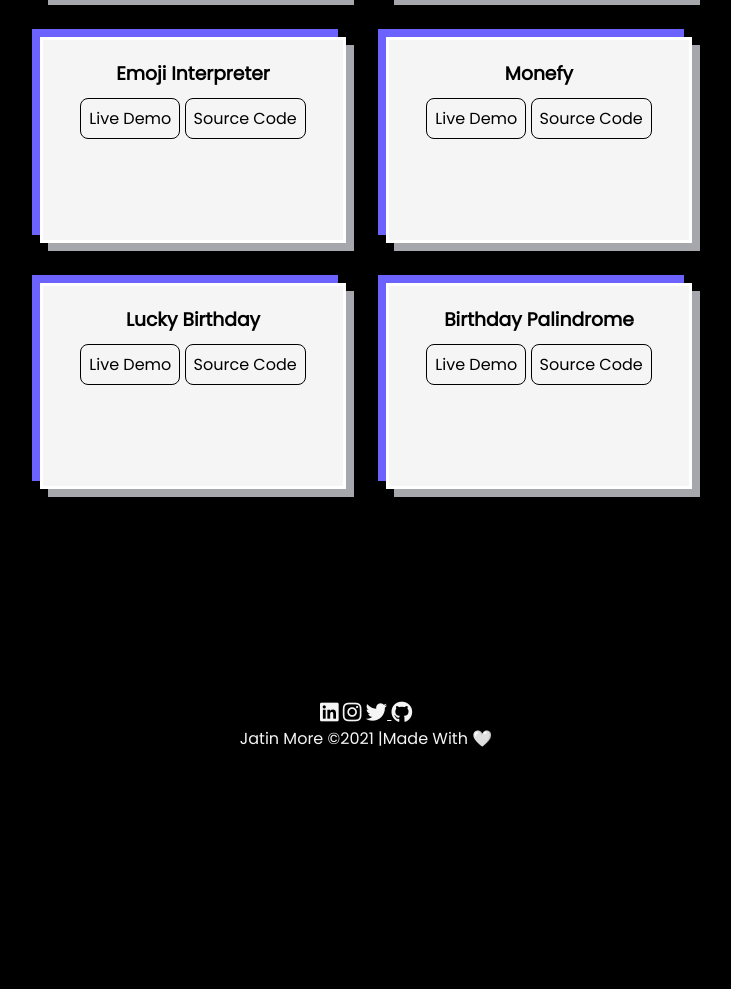
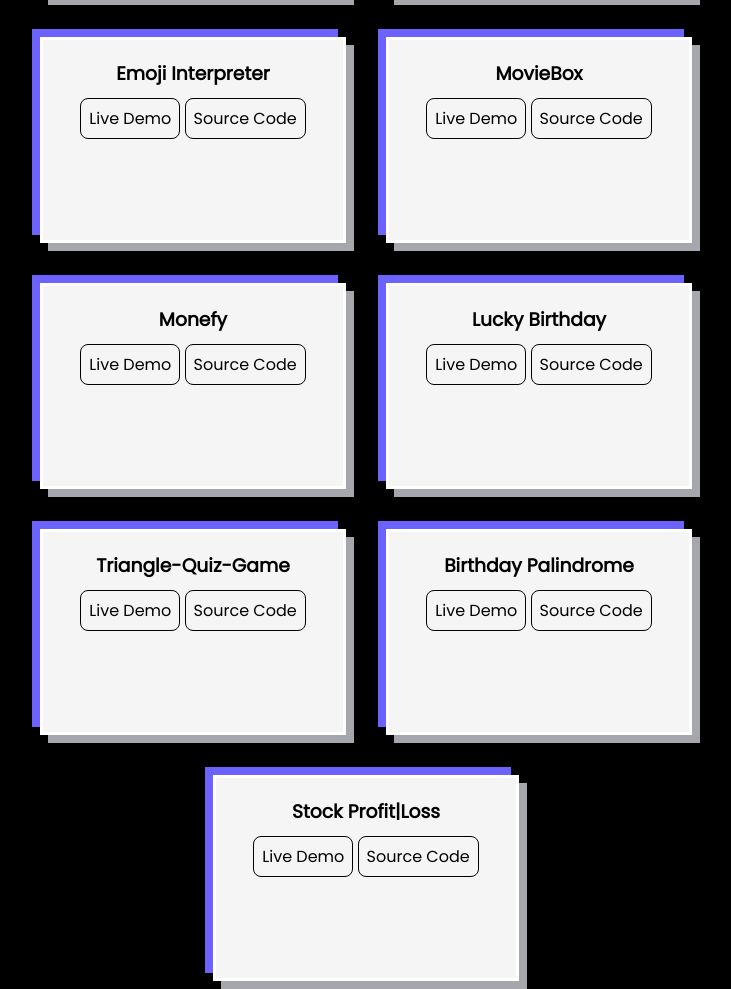
Before and after one commit to jatinmore/Neog-Portfolio, a plain HTML site: page projects.html in a window 1280 px wide. Shown: the part 701-1690 px from the top of the page, without its empty margins (274-1005 px from the left). Before the commit the page ends 1492 px from the top, so only its background shows below. Drawn offline with Linux system fonts and the light colour scheme.

Commit message:
final commit

```diff
--- a/projects.html
+++ b/projects.html
@@ -15,13 +15,13 @@
             <a href="index.html" class="navbar-brand">Jatin More</a>
             <ul class="navbar-nav">
                 <li class="/Index.html">
-                    <a href="#sec-1" class="nav-link text-white">ABOUT ME</a>
+                    <a href="/Index.html" class="nav-link text-white">ABOUT ME</a>
                 </li>
                 <li class="/projects.html">
-                    <a href="#sec-2" class="nav-link text-white">PROJECTS</a>
+                    <a href="/projects.html" class="nav-link text-white">PROJECTS</a>
                 </li>
                 <li class="/blog.html">
-                 <a href="#sec-3" class="nav-link text-white">BLOG</a>
+                 <a href="/blog.html" class="nav-link text-white">BLOG</a>
              </li>
             </ul>
 
@@ -31,16 +31,17 @@
 
     <div class="project-list">
         <div class="project-content">
+            <h3>First CLI App</h3>
+            <a href="https://replit.com/@jatinmore/Markone?embed=1&output=1" class="btn btn-outline-dark" target="blank">Live Demo</a>
+            <a href="https://github.com/jatinmore/Markone" class="btn btn-outline-dark" target="blank">Source Code</a>
+        </div>
+
+        <div class="project-content">
             <h3>Friends Trivia Quiz</h3>
             <a href="https://replit.com/@jatinmore/MarkTwo?embed=1&output=1" class="btn btn-outline-dark" target="blank">Live Demo</a>
             <a href="https://github.com/jatinmore/CLI-Quiz" class="btn btn-outline-dark" target="blank">Source Code</a>
         </div>
 
-        <div class="project-content">
-            <h3>First CLI App</h3>
-            <a href="https://replit.com/@jatinmore/Markone?embed=1&output=1" class="btn btn-outline-dark" target="blank">Live Demo</a>
-            <a href="https://github.com/jatinmore/Markone" class="btn btn-outline-dark" target="blank">Source Code</a>
-        </div>
 
         <div class="project-content">
             <h3>Minion Translator</h3>
@@ -60,6 +61,13 @@
             <a href="https://github.com/jatinmore/Emoji-Interpreter" class="btn btn-outline-dark" target="blank">Source Code</a>
         </div>
 
+
+        <div class="project-content">
+            <h3>MovieBox</h3>
+            <a href="https://codesandbox.io/embed/github/jatinmore/MovieBox/tree/main/?fontsize=14&hidenavigation=1&theme=dark&view=preview" class="btn btn-outline-dark" target="blank">Live Demo</a>
+            <a href="https://github.com/jatinmore/MovieBox" class="btn btn-outline-dark" target="blank">Source Code</a>
+        </div>
+
         <div class="project-content">
             <h3>Monefy</h3>
             <a href="https://monefy-cash-register.netlify.app" class="btn btn-outline-dark" target="blank">Live Demo</a>
@@ -71,11 +79,22 @@
             <a href="https://check-lucky-birthday-app.netlify.app" class="btn btn-outline-dark" target="blank">Live Demo</a>
             <a href="https://github.com/jatinmore/Is-your-birthday-lucky" class="btn btn-outline-dark" target="blank">Source Code</a>
         </div>
+        <div class="project-content">
+            <h3>Triangle-Quiz-Game</h3>
+            <a href="https://triangle-quiz-game.netlify.app" class="btn btn-outline-dark" target="blank">Live Demo</a>
+            <a href="https://github.com/jatinmore/Triangles-quiz" class="btn btn-outline-dark" target="blank">Source Code</a>
+        </div>
 
         <div class="project-content">
             <h3>Birthday Palindrome</h3>
             <a href="https://bday-palindrome-check.netlify.app" class="btn btn-outline-dark" target="blank">Live Demo</a>
             <a href="https://github.com/jatinmore/Palindrome-Birthday" class="btn btn-outline-dark" target="blank">Source Code</a>
+        </div>
+
+        <div class="project-content">
+            <h3>Stock Profit|Loss</h3>
+            <a href="https://stockmarketcalculator.netlify.app" class="btn btn-outline-dark" target="blank">Live Demo</a>
+            <a href="https://github.com/jatinmore/Stock-Profit-and-Loss-calculator" class="btn btn-outline-dark" target="blank">Source Code</a>
         </div>
 
     </div>
```
